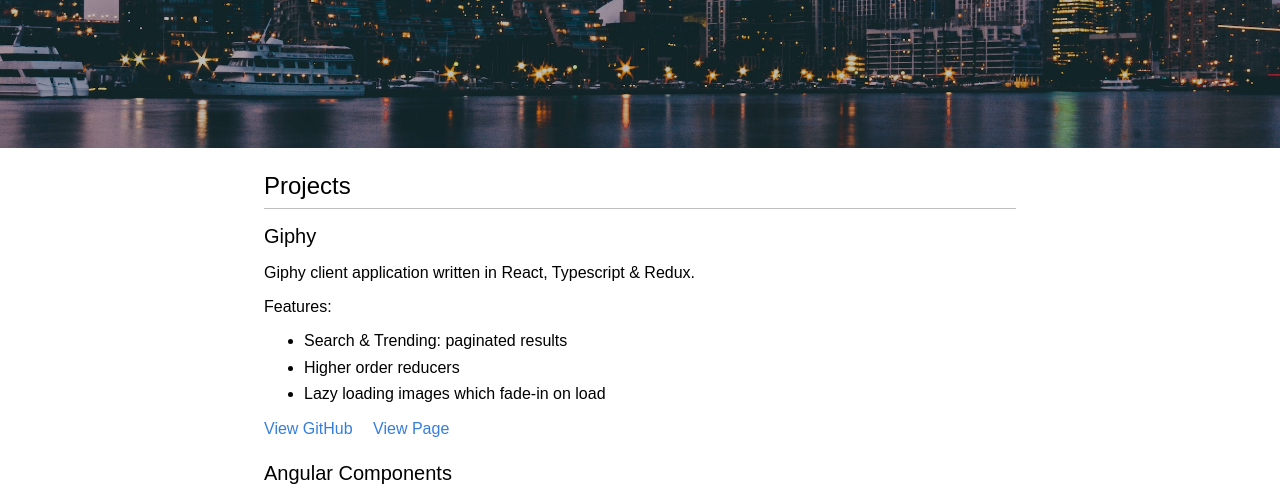
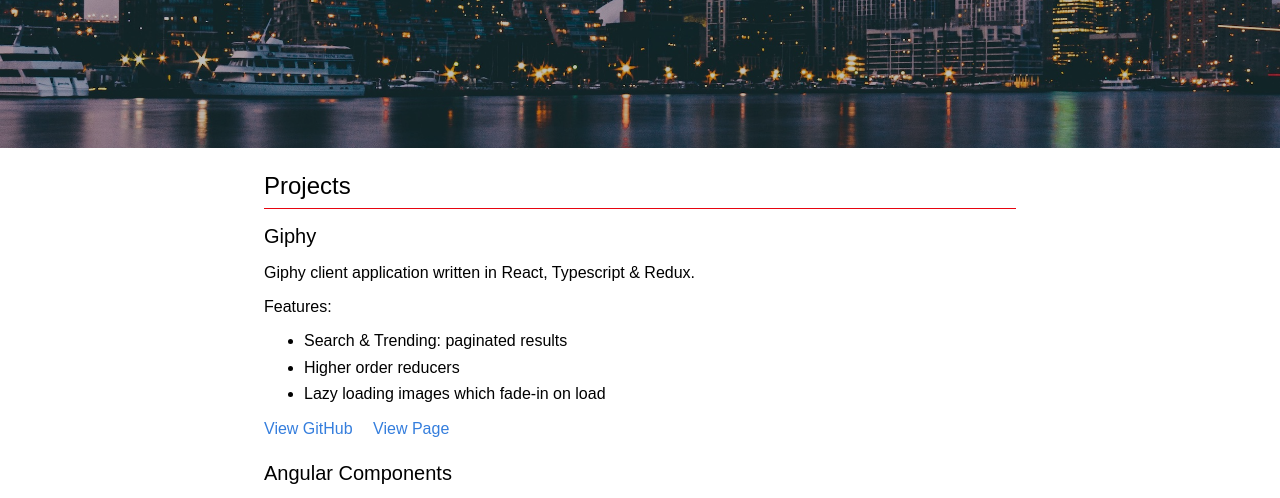
Before and after one commit to andrewlo/andrewlo.github.io, a plain HTML site: page index.html in a window 1280 px wide. Shown: the part 252-750 px from the top of the page. Drawn offline with nearby package versions, Linux system fonts and the light colour scheme.

Commit message:
minor color change

```diff
--- a/style.css
+++ b/style.css
@@ -40,7 +40,7 @@ section > header {
   font-size: 1.5rem;
   padding-bottom: 0.5rem;
   margin-bottom: 1rem;
-  border-bottom: 1px solid rgba(0,0,0,0.25);
+  border-bottom: 1px solid #E7040F;
 }
 .subsection > header {
   font-size: 1.25rem;
```
